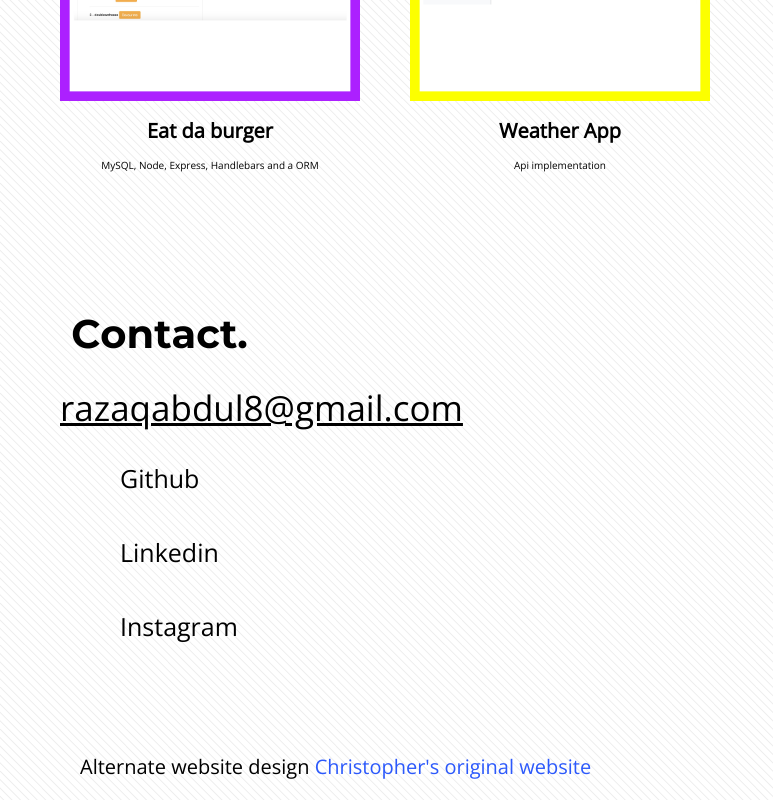
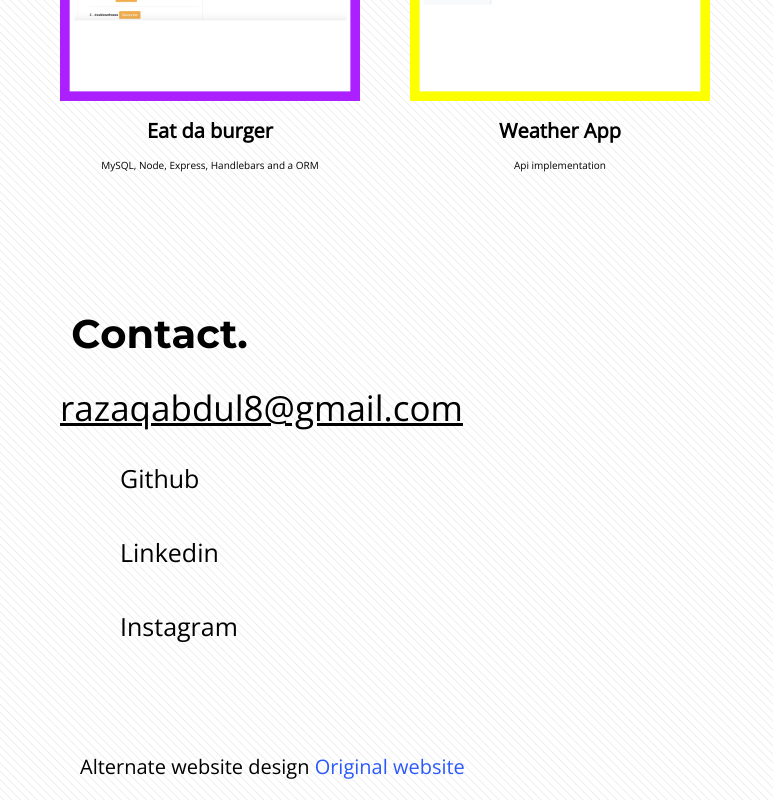
Before and after one commit to razaqabdul8/reactport, a React (Create React App) app: page / in a window 1280 px wide. Shown: the part 2925-3725 px from the top of the page, without its empty margins (0-773 px from the left). Built offline with nearby package versions, Linux system fonts and the light colour scheme.

Commit message:
app module update

```diff
--- a/src/components/Contact.js
+++ b/src/components/Contact.js
@@ -21,7 +21,7 @@ class Contact extends Component {
         </div>
         </Fade>
 
-            <span className='footer'>Alternate website design<a href="https://christopherneill.github.io/latestportfolio/"> Christopher's original website</a></span>
+            <span className='footer'>Alternate website design<a href="https://razaqabdul8.github.io/AbdulsPortfolioUpdate/"> Original website</a></span>
         </div>);
     }
 }
--- a/src/data.js
+++ b/src/data.js
@@ -25,7 +25,7 @@ export default
             id: 2,
             title: 'Passive Income',
             service: 'Use of MySql, node.js, Express, and Handlebars',
-            imageSrc: "./catsanddogs",
+            imageSrc: "./catsanddogs.png",
             url: 'https://still-island-50748.herokuapp.com/'
         },
 
```
Also changed, not shown: 1 other file (tests, documents, lock files or other folders).
